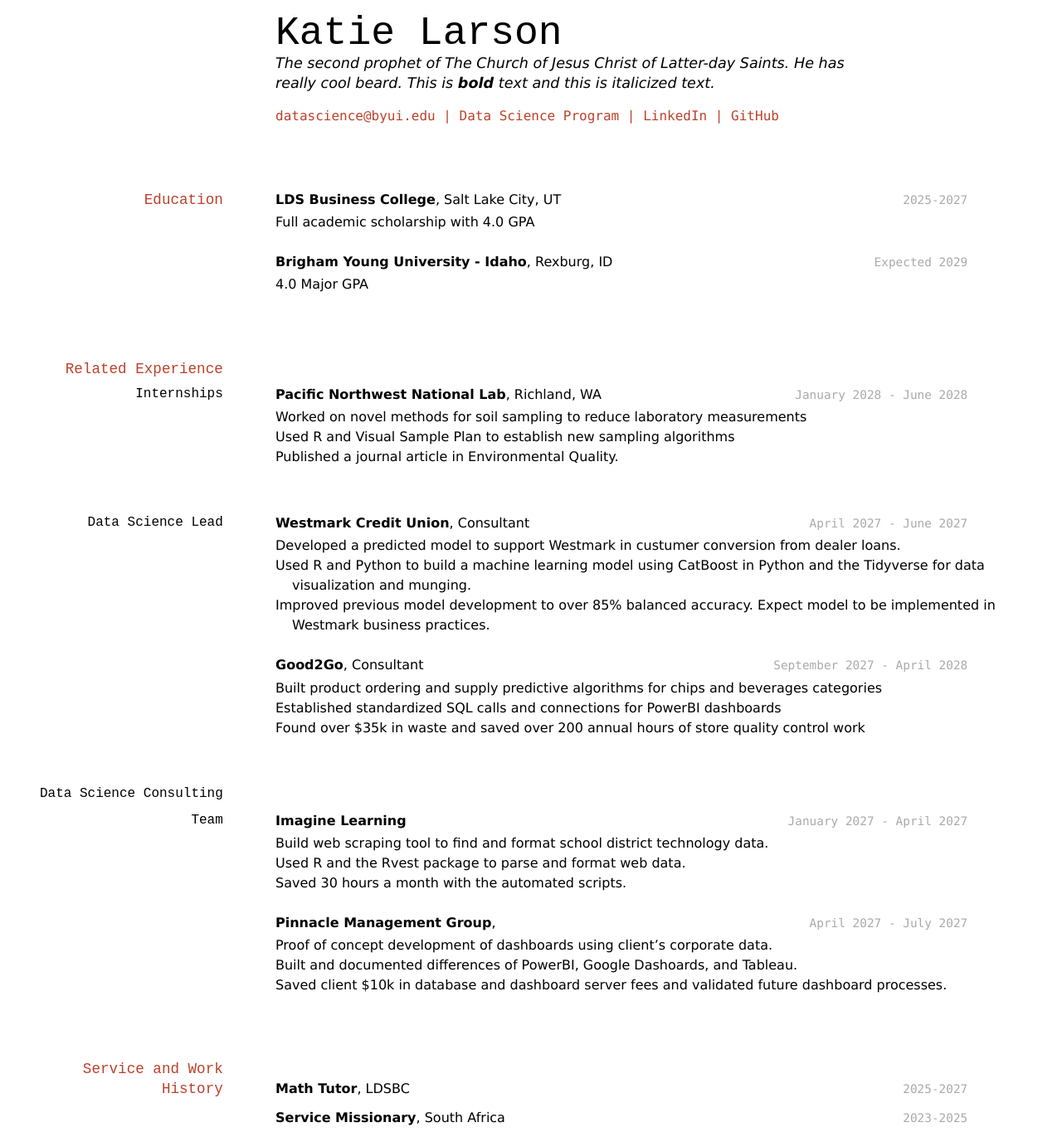
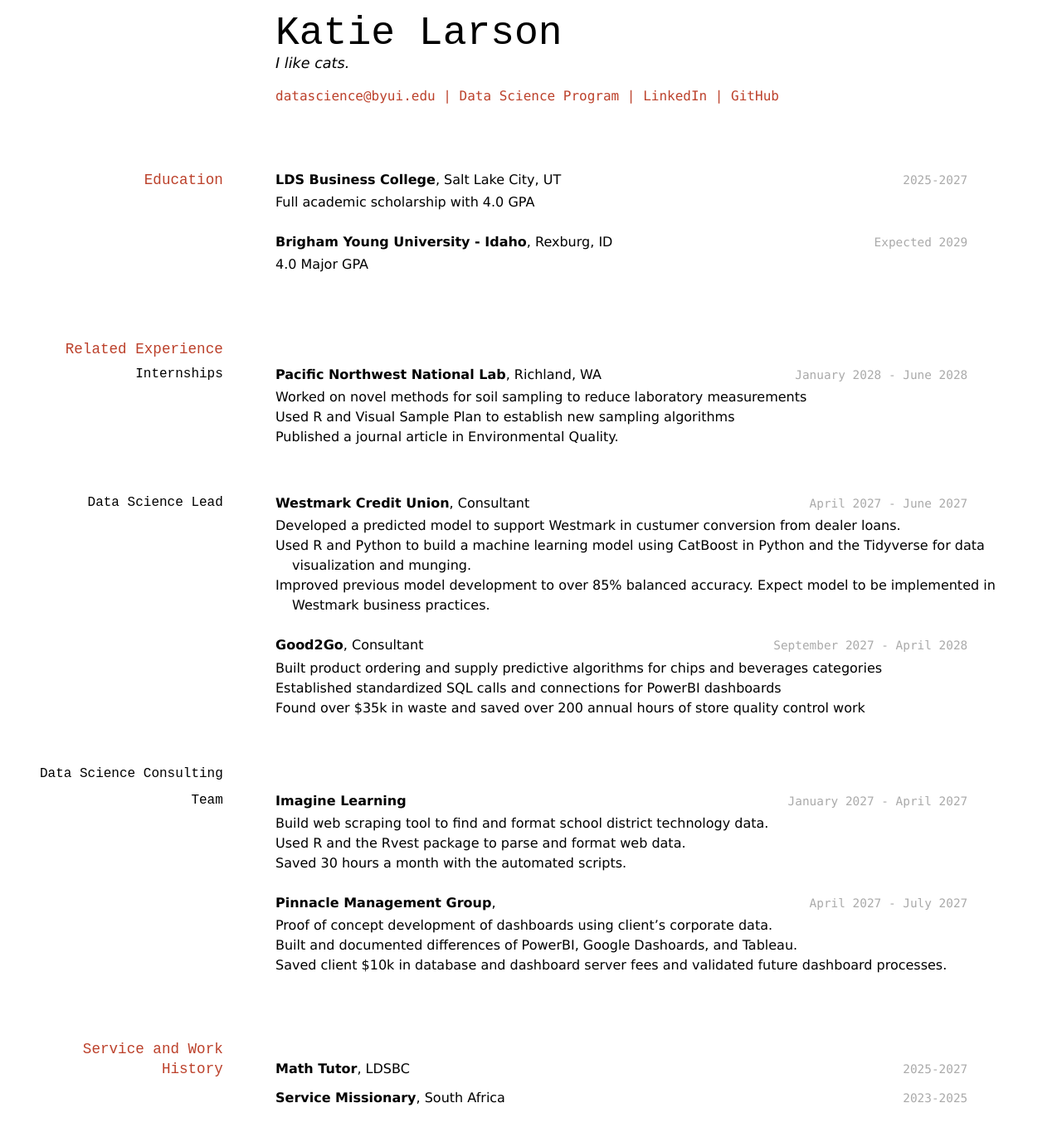
Before and after one commit to byuids-resumes/larson-resume, a Jekyll site: the page built from docs/index.md, in a window 1280 px wide. Shown: the whole page at 83% size. Built offline with Jekyll 4.4.1, drawn with Linux system fonts in a browser that asks for light colours; after the commit the page ends 1347 px from its top, so only the background shows below that.

Commit message:
I changed the description in my resume.

```diff
--- a/docs/index.md
+++ b/docs/index.md
@@ -3,7 +3,7 @@ layout: cv
 title: Brigham Young's Resume
 ---
 # Katie Larson
-The second prophet of The Church of Jesus Christ of Latter-day Saints. He has really cool beard. This is **bold** text and this is *italicized* text.
+I like cats.
 
 <div id="webaddress">
 <a href="datascience@byui.edu">datascience@byui.edu</a>
```
